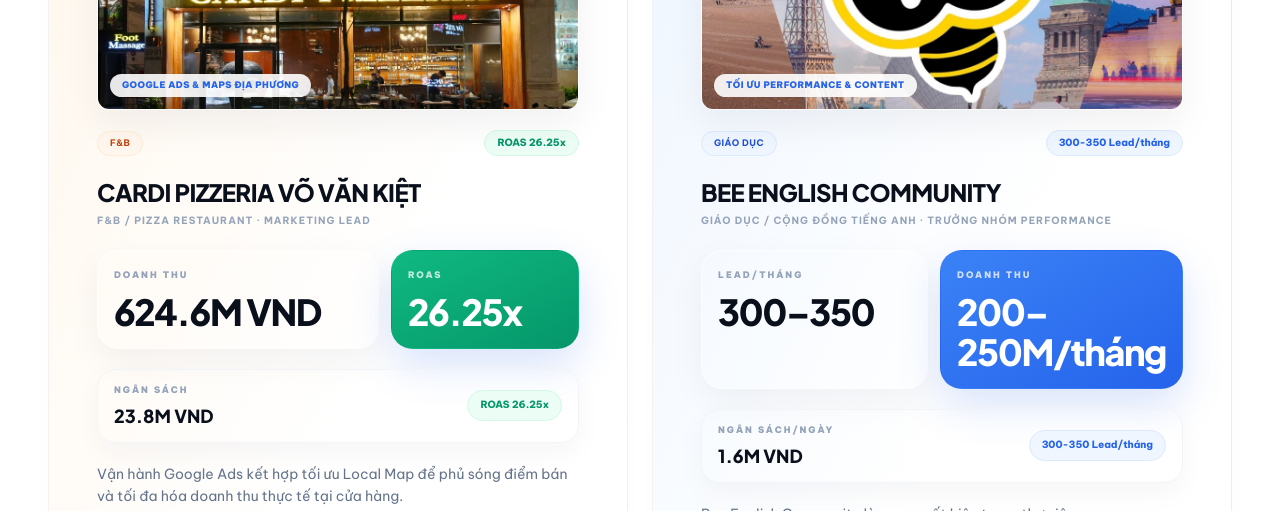
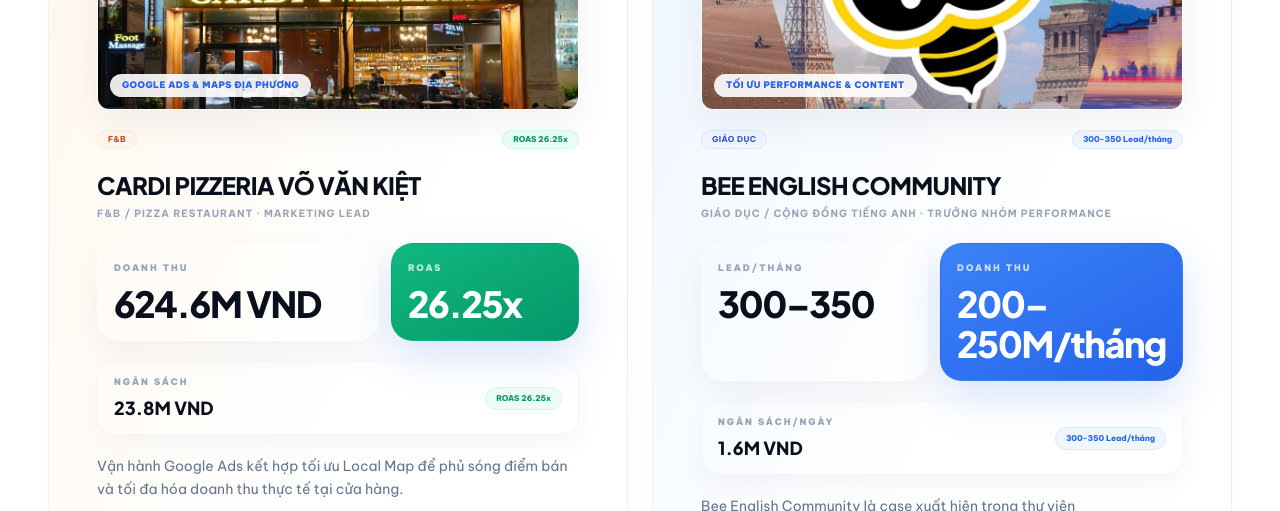
Before and after one commit to khiteduy/landing-page-minhduc, a React (Vite) app: page / in a window 1280 px wide. Shown: the part 6000-6511 px from the top of the page. Built offline with nearby package versions, Linux system fonts and the light colour scheme; no server answers.

Commit message:
Reduce case badges on desktop

```diff
--- a/src/components/CaseStudiesSection.jsx
+++ b/src/components/CaseStudiesSection.jsx
@@ -202,10 +202,10 @@ function CaseCard({ c, setLightbox }) {
 
       {/* Header row — always visible */}
       <div className="flex items-center justify-between gap-3 flex-wrap">
-        <span className={`px-3 py-1 text-[9px] font-bold uppercase tracking-wider rounded-full border ${c.tagColor}`}>
+        <span className={`px-3 py-1 text-[9px] font-bold uppercase tracking-wider rounded-full border lg:px-2.5 lg:py-0.5 lg:text-[8px] ${c.tagColor}`}>
           {c.tag}
         </span>
-        <span className={`text-[10px] font-extrabold px-3 py-1 rounded-full border ${c.resultColor}`}>
+        <span className={`text-[10px] font-extrabold px-3 py-1 rounded-full border lg:px-2.5 lg:py-0.5 lg:text-[8px] ${c.resultColor}`}>
           {c.result}
         </span>
       </div>
@@ -245,7 +245,7 @@ function CaseCard({ c, setLightbox }) {
             {supportMetric.value}
           </p>
         </div>
-        <span className={`text-[10px] font-extrabold px-3 py-1.5 rounded-full border ${c.resultColor}`}>
+        <span className={`text-[10px] font-extrabold px-3 py-1.5 rounded-full border lg:px-2.5 lg:py-1 lg:text-[8px] ${c.resultColor}`}>
           {c.result}
         </span>
       </div>
```
